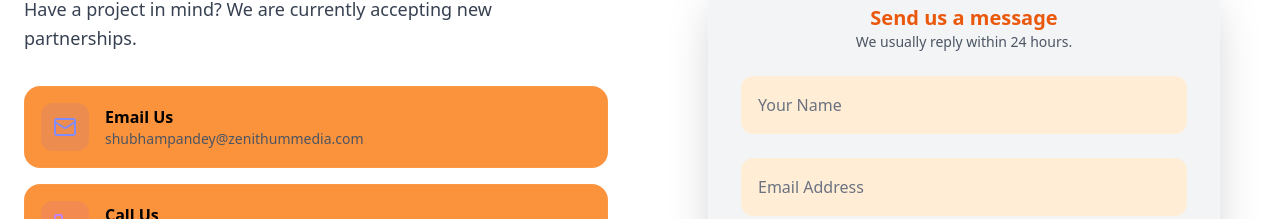
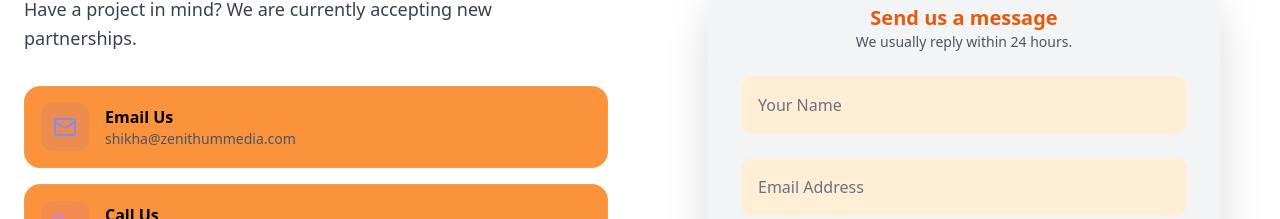
Before and after one commit to sujeet123-dot/ads-run-frontend, a React (Vite) app: page /contact in a window 1280 px wide. Shown: the part 253-472 px from the top of the page. Built offline with nearby package versions, Linux system fonts and the light colour scheme.

Commit message:
add link

```diff
--- a/src/components/layout/Footer.jsx
+++ b/src/components/layout/Footer.jsx
@@ -161,7 +161,7 @@
                   href="mailto:kishan.singla@adsonick.com"
                   className="hover:text-indigo-500 transition-colors break-all"
                 >
-                  shubhampandey@zenithummedia.com
+                  shikha@zenithummedia.com
                 </a>
               </li>
             </ul>
--- a/src/pages/ContactPage.jsx
+++ b/src/pages/ContactPage.jsx
@@ -45,7 +45,7 @@
                   </div>
                   <div>
                     <h3 className="text-black font-semibold">Email Us</h3>
-                    <p className="text-gray-600 text-sm">shubhampandey@zenithummedia.com</p>
+                    <p className="text-gray-600 text-sm">shikha@zenithummedia.com</p>
                   </div>
                 </div>
 
--- a/src/pages/HomePage.jsx
+++ b/src/pages/HomePage.jsx
@@ -11,9 +11,9 @@
 
 const HomePage = () => {
 
-  useEffect(() => {
-  window.location.href = "https://sujeetkumar.space";
-  }, []);
+  // useEffect(() => {
+  // window.location.href = "https://sujeetkumar.space";
+  // }, []);
 
 
 
```
